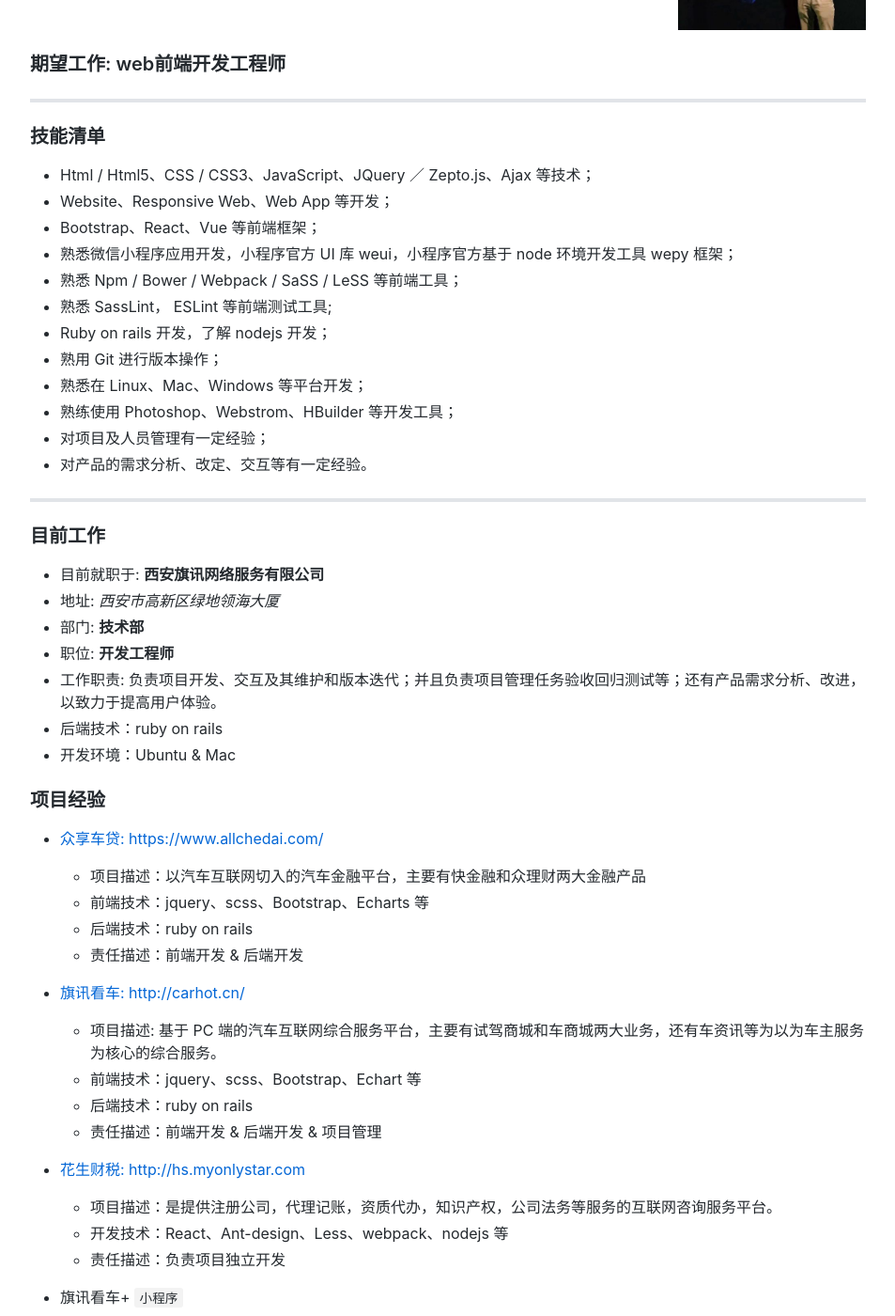
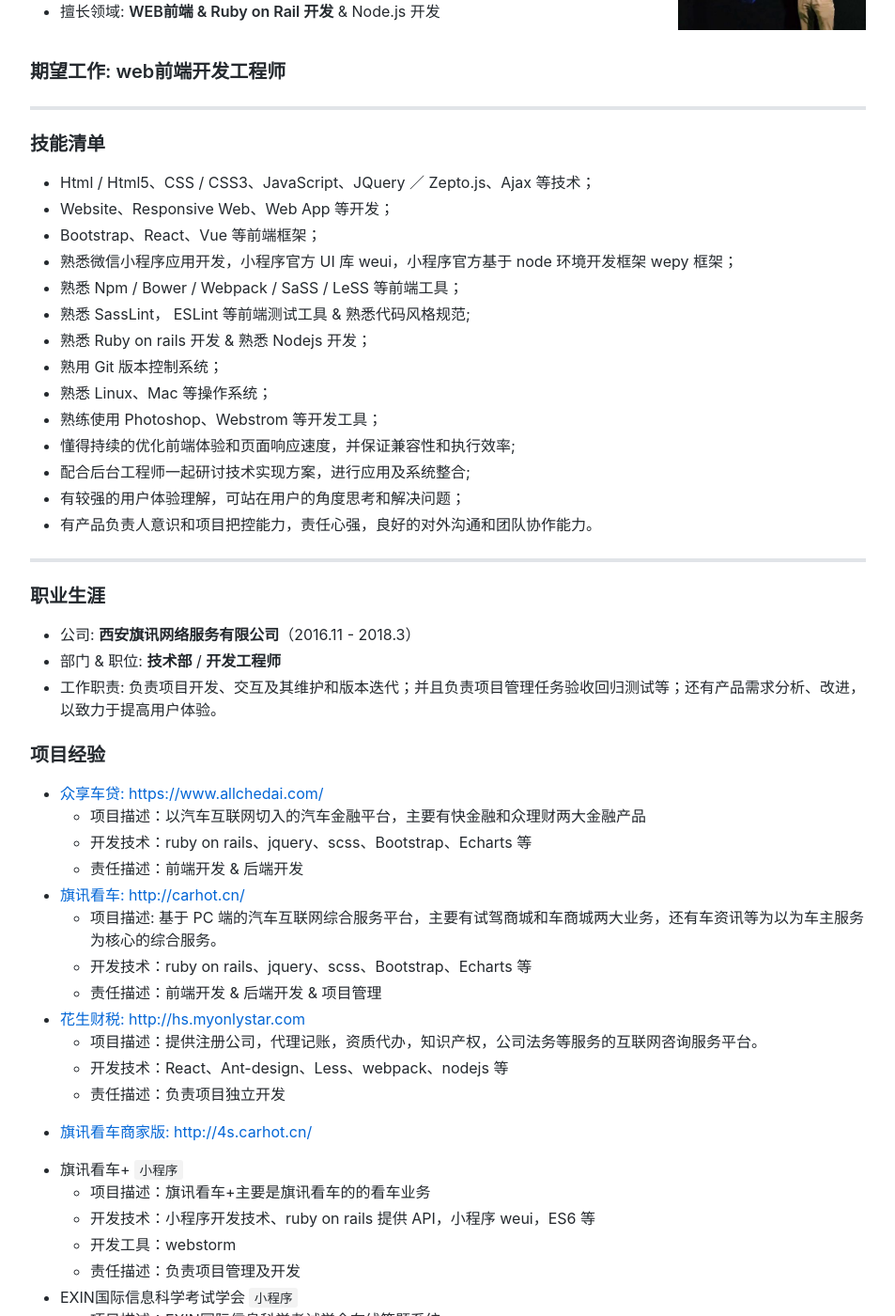
Before and after one commit to davidkoojohn/davidkoojohn.github.io, a Jekyll site: the page built from resume.md, in a window 1280 px wide and 1400 px high, scrolled down 572 px. Shown: the whole window at 94% size, without its empty margins (163-1116 px from the left). Built offline with Jekyll 4.4.1, drawn with Linux system fonts in a browser that asks for light colours; comment, search, counter and statistics services are not loaded; some of the changed text lies outside the part shown.

Commit message:
update resume

```diff
--- a/_layouts/resume.html
+++ b/_layouts/resume.html
@@ -95,6 +95,9 @@
           Email: <a href="mailto:davidkoojohn@126.com" title="Send me a message"><strong>davidkoojohn@126.com</strong></a>
         </li>
         <li>微信号: <strong>qq1020638186</strong></li>
+        <li>
+          Github: <a href="https://github.com/davidkoojohn/"><strong>@ davidkoojohn</strong></a>
+        </li>
       </ul>
     </div>
     <div class="qrcode">
@@ -115,10 +118,9 @@
     <div class="info-content">
       <ul>
         <li>姓名: 郭钊</li>
+        <li>生日: 1993年</li>
+        <li>籍贯: 陕西·咸阳</li>
         <li>学历: <strong>大学本科</strong> / 西安理工大学高科学院</li>
-        <li>
-          Github: <a href="https://github.com/davidkoojohn/"><strong>@ davidkoojohn</strong></a>
-        </li>
         <li>
           个人网站: <a href="https://davidkoojohn.github.io"><i>https://davidkoojohn.github.io</i></a>
         </li>
@@ -126,7 +128,7 @@
           技术博客: <a href="https://davidkoojohn.github.io/share/"><i>https://davidkoojohn.github.io/share/</i></a>
         </li>
         <li>
-          职位: <b>WEB开发工程师</b>
+          擅长领域: <strong>WEB前端 & Ruby on Rail 开发</strong> & Node.js 开发
         </li>
       </ul>
     </div>
--- a/resume.md
+++ b/resume.md
@@ -27,57 +27,53 @@
 * Html / Html5、CSS / CSS3、JavaScript、JQuery ／ Zepto.js、Ajax 等技术；
 * Website、Responsive Web、Web App 等开发；
 * Bootstrap、React、Vue 等前端框架；
-* 熟悉微信小程序应用开发，小程序官方 UI 库 weui，小程序官方基于 node 环境开发工具 wepy 框架；
+* 熟悉微信小程序应用开发，小程序官方 UI 库 weui，小程序官方基于 node 环境开发框架 wepy 框架；
 * 熟悉 Npm / Bower / Webpack / SaSS / LeSS 等前端工具；
-* 熟悉 SassLint， ESLint 等前端测试工具;
-* Ruby on rails 开发，了解 nodejs 开发；
-* 熟用 Git 进行版本操作；
-* 熟悉在 Linux、Mac、Windows 等平台开发；
-* 熟练使用 Photoshop、Webstrom、HBuilder 等开发工具；
-* 对项目及人员管理有一定经验；
-* 对产品的需求分析、改定、交互等有一定经验。
+* 熟悉 SassLint， ESLint 等前端测试工具 & 熟悉代码风格规范;
+* 熟悉 Ruby on rails 开发 & 熟悉 Nodejs 开发；
+* 熟用 Git 版本控制系统；
+* 熟悉 Linux、Mac 等操作系统；
+* 熟练使用 Photoshop、Webstrom 等开发工具；
+* 懂得持续的优化前端体验和页面响应速度，并保证兼容性和执行效率;
+* 配合后台工程师一起研讨技术实现方案，进行应用及系统整合;
+* 有较强的用户体验理解，可站在用户的角度思考和解决问题；
+* 有产品负责人意识和项目把控能力，责任心强，良好的对外沟通和团队协作能力。
 
 ---
 
-### 目前工作
+### 职业生涯
 
-* 目前就职于: **西安旗讯网络服务有限公司**
-* 地址: *西安市高新区绿地领海大厦*
-* 部门: **技术部**
-* 职位: **开发工程师**
+* 公司: **西安旗讯网络服务有限公司**（2016.11 - 2018.3）
+* 部门 & 职位: **技术部** / **开发工程师**
 * 工作职责: 负责项目开发、交互及其维护和版本迭代；并且负责项目管理任务验收回归测试等；还有产品需求分析、改进，以致力于提高用户体验。
-* 后端技术：ruby on rails
-* 开发环境：Ubuntu & Mac
 
 ### 项目经验
 
 * [众享车贷: https://www.allchedai.com/](https://www.allchedai.com/)
-
     * 项目描述：以汽车互联网切入的汽车金融平台，主要有快金融和众理财两大金融产品
-    * 前端技术：jquery、scss、Bootstrap、Echarts 等
-    * 后端技术：ruby on rails
+    * 开发技术：ruby on rails、jquery、scss、Bootstrap、Echarts 等
     * 责任描述：前端开发 & 后端开发
 
 * [旗讯看车: http://carhot.cn/](http://carhot.cn/)
-
     * 项目描述: 基于 PC 端的汽车互联网综合服务平台，主要有试驾商城和车商城两大业务，还有车资讯等为以为车主服务为核心的综合服务。
-    * 前端技术：jquery、scss、Bootstrap、Echart 等
-    * 后端技术：ruby on rails
+    * 开发技术：ruby on rails、jquery、scss、Bootstrap、Echarts 等
     * 责任描述：前端开发 & 后端开发 & 项目管理
 
 * [花生财税: http://hs.myonlystar.com](http://hs.myonlystar.com/)
-
-    * 项目描述：是提供注册公司，代理记账，资质代办，知识产权，公司法务等服务的互联网咨询服务平台。
+    * 项目描述：提供注册公司，代理记账，资质代办，知识产权，公司法务等服务的互联网咨询服务平台。
     * 开发技术：React、Ant-design、Less、webpack、nodejs 等
     * 责任描述：负责项目独立开发
 
+* [旗讯看车商家版: http://4s.carhot.cn/](http://4s.carhot.cn/)
+
 * 旗讯看车+ `小程序`
-
     * 项目描述：旗讯看车+主要是旗讯看车的的看车业务
     * 开发技术：小程序开发技术、ruby on rails 提供 API，小程序 weui，ES6 等
-    * 开发环境：windows -> mac -> ubuntu
     * 开发工具：webstorm
     * 责任描述：负责项目管理及开发
+
+* EXIN国际信息科学考试学会 `小程序`
+    * 项目描述：EXIN国际信息科学考试学会在线答题系统
 
 ---
 
```
